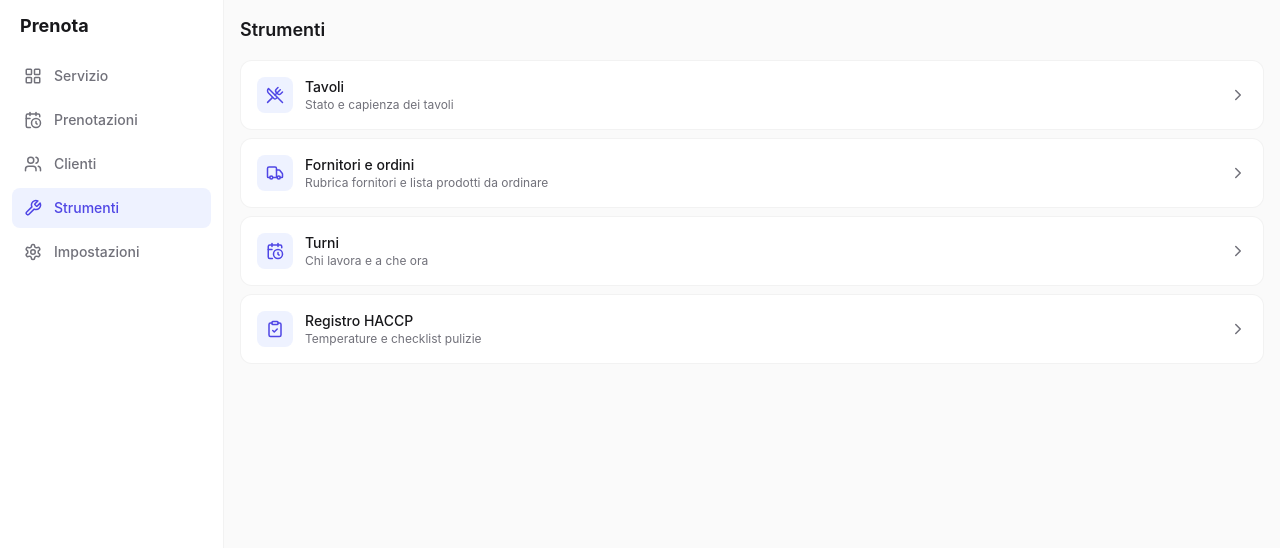
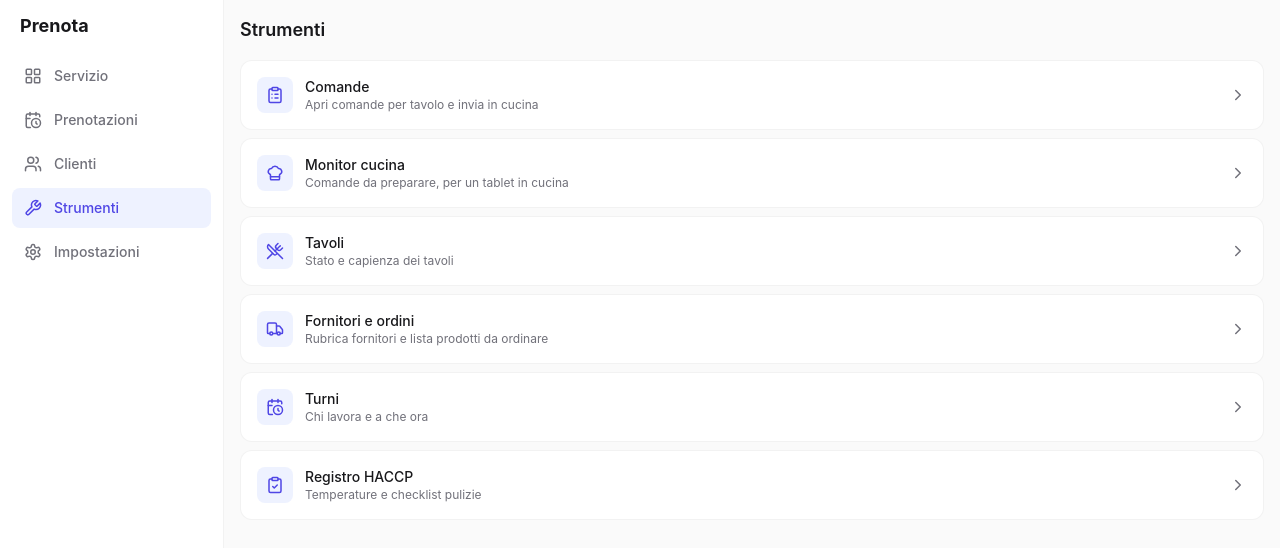
Before and after one commit to andru1607/Prenota-app, a Next.js app in the folder prenota-app/: page /strumenti in a window 1280 px wide. Shown: the top 548 px of the page. Built offline with nearby package versions, Linux system fonts and the light colour scheme; no server answers.

Commit message:
Update page.tsx

```diff
--- a/prenota-app/app/strumenti/page.tsx
+++ b/prenota-app/app/strumenti/page.tsx
@@ -1,9 +1,29 @@
 "use client";
 
 import Link from "next/link";
-import { UtensilsCrossed, Truck, CalendarClock, ClipboardCheck, ChevronRight } from "lucide-react";
+import {
+  UtensilsCrossed,
+  Truck,
+  CalendarClock,
+  ClipboardCheck,
+  ChevronRight,
+  ClipboardList,
+  ChefHat,
+} from "lucide-react";
 
 const TOOLS = [
+  {
+    href: "/comande",
+    icon: ClipboardList,
+    title: "Comande",
+    description: "Apri comande per tavolo e invia in cucina",
+  },
+  {
+    href: "/cucina",
+    icon: ChefHat,
+    title: "Monitor cucina",
+    description: "Comande da preparare, per un tablet in cucina",
+  },
   {
     href: "/tavoli",
     icon: UtensilsCrossed,
```
